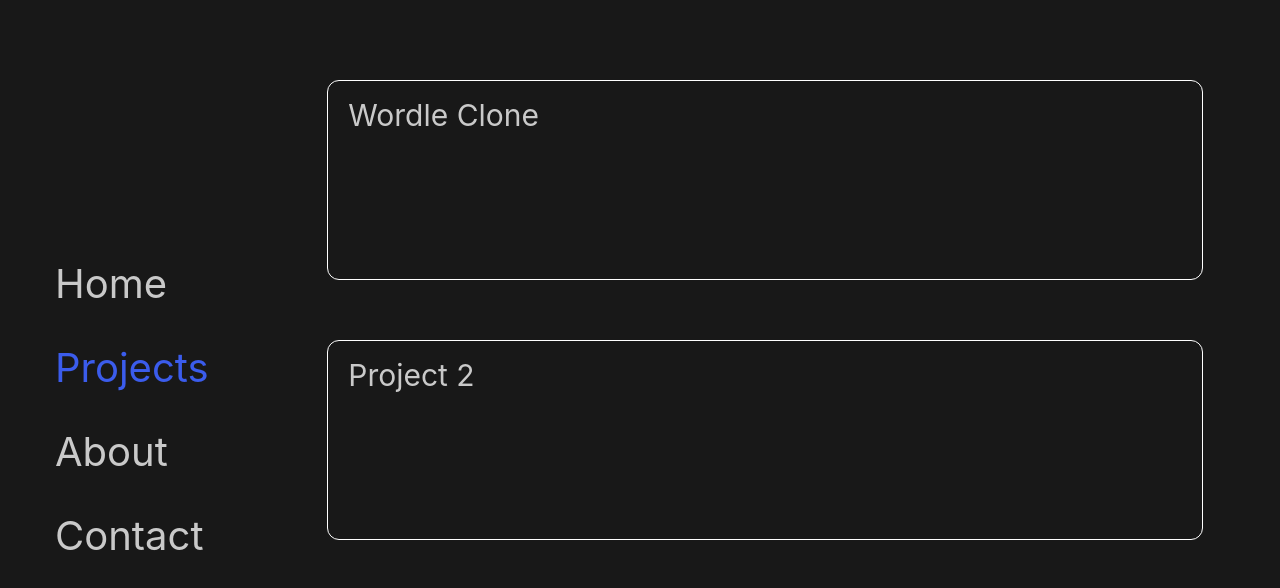
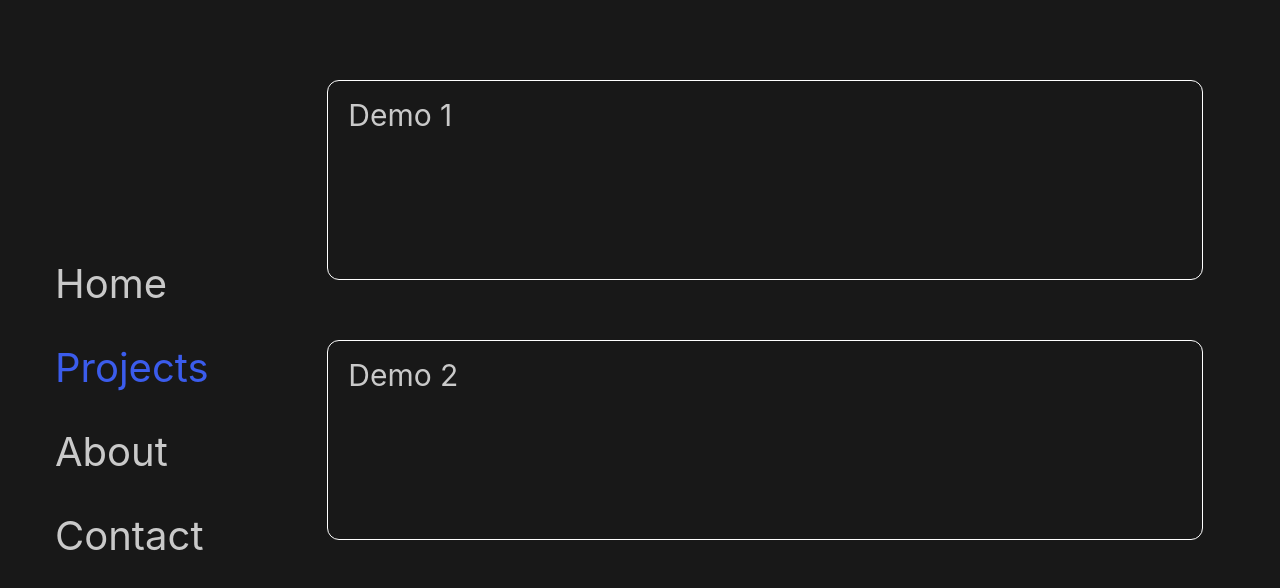
Before and after one commit to Schrankian/personalWebsiteVue, a Vue app: page /projects in a window 1280 px wide. Shown: the top 588 px of the page. Built offline with nearby package versions, Linux system fonts and the light colour scheme.

Commit message:
demo projects

```diff
--- a/src/views/ProjectsView.vue
+++ b/src/views/ProjectsView.vue
@@ -1,10 +1,10 @@
 <template>
   <div class="display">
     <div class="card">
-      <h1 class="heading">Wordle Clone</h1>
+      <h1 class="heading">Demo 1</h1>
     </div>
     <div class="card">
-      <h1 class="heading">Project 2</h1>
+      <h1 class="heading">Demo 2</h1>
     </div>
   </div>
 </template>
```
